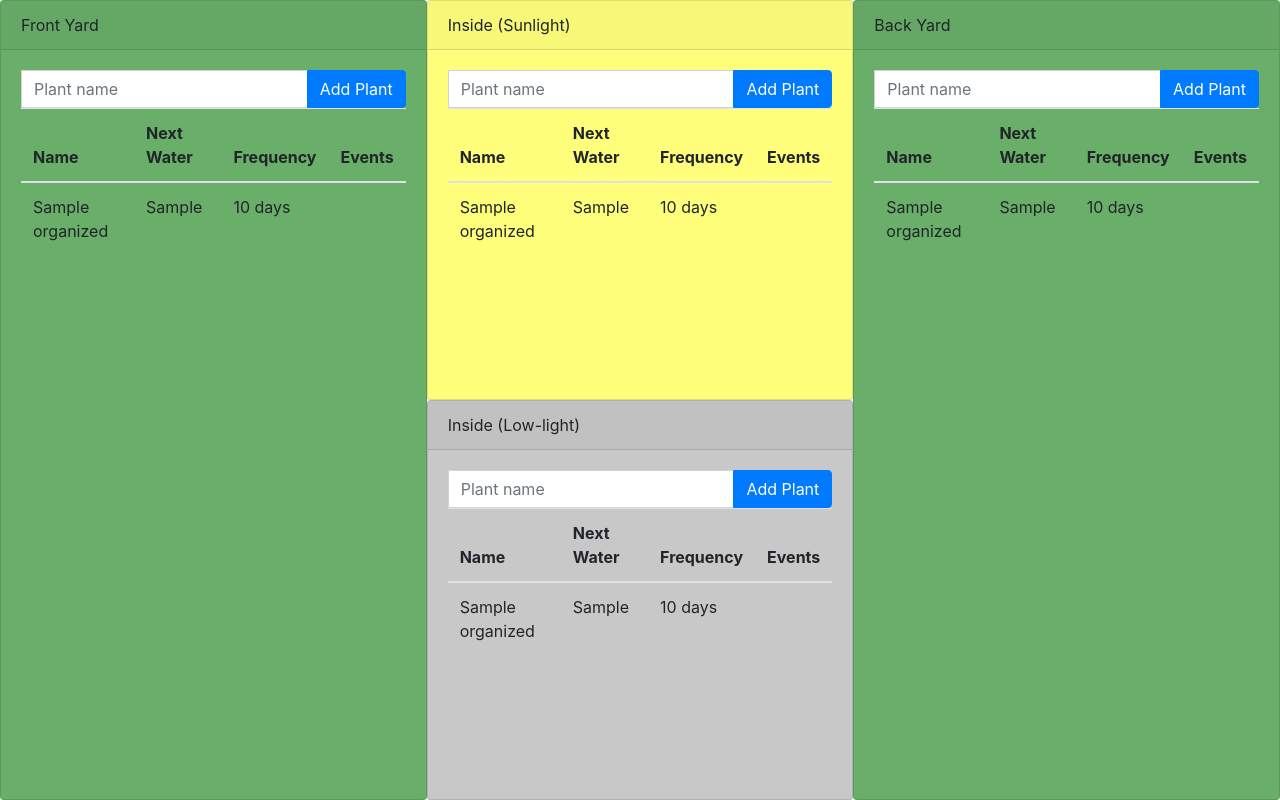
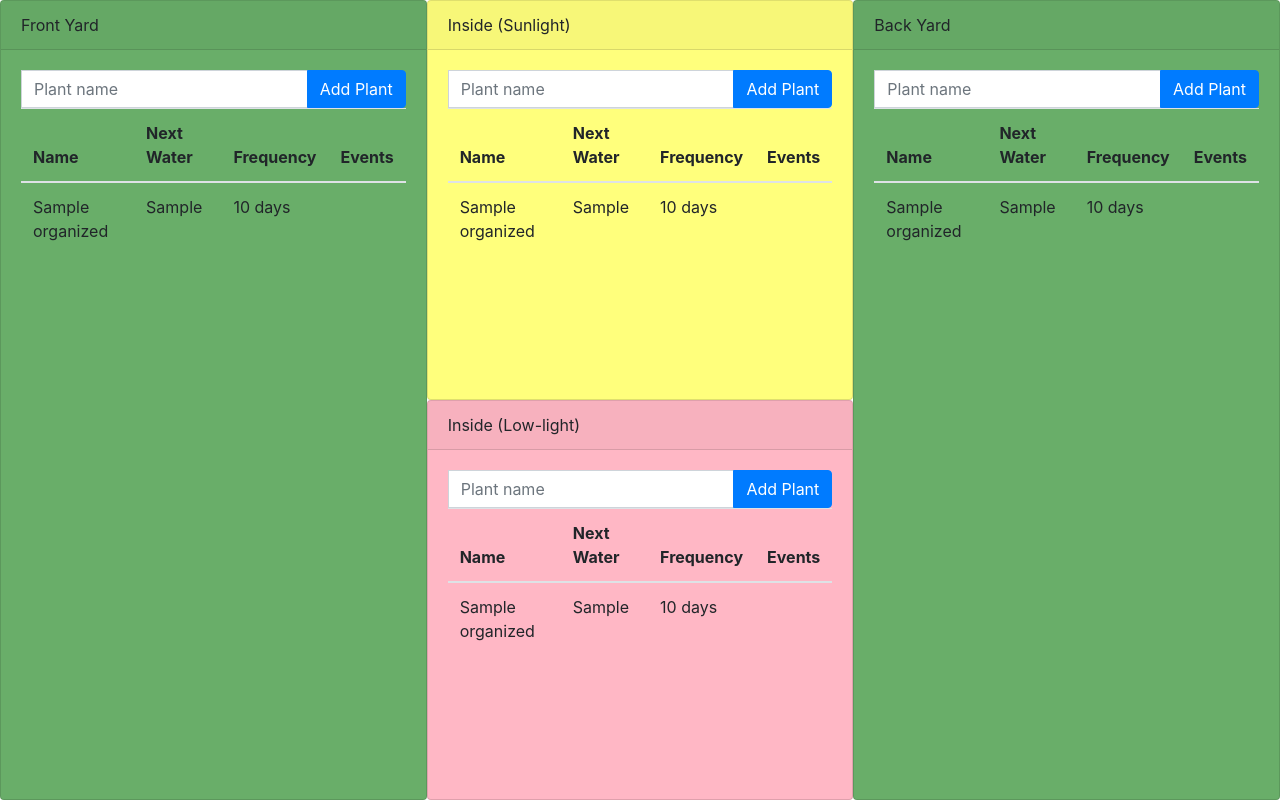
Before and after one commit to XononoX/Sakura, a Flask app: template templates/index.html in a window 1280 px wide. Run offline with Flask 3, Linux system fonts and the light colour scheme; the template is opened without the code that fills it: most values are stand-ins (such as "Sample title", 1, 10 or a date in 2020); parts of the project's set-up code (start-up, migrations or seed data) failed here and were passed over; some libraries are stand-ins or nearby versions.

Commit message:
Update readme + ILL color to Pink

```diff
--- a/templates/index.html
+++ b/templates/index.html
@@ -100,7 +100,7 @@
                     </div>
                 </div>
                 <!-- Low-light -->
-                <div class="card half-height-panel panel" style="background-color:rgb(200, 200, 200);">
+                <div class="card half-height-panel panel" style="background-color:rgb(255, 183, 197);">
                     <div class="card-header">
                         Inside (Low-light)
                     </div>
```
Also changed, not shown: Dashboard.PNG (added), Frontend.PNG (added), README.md.
